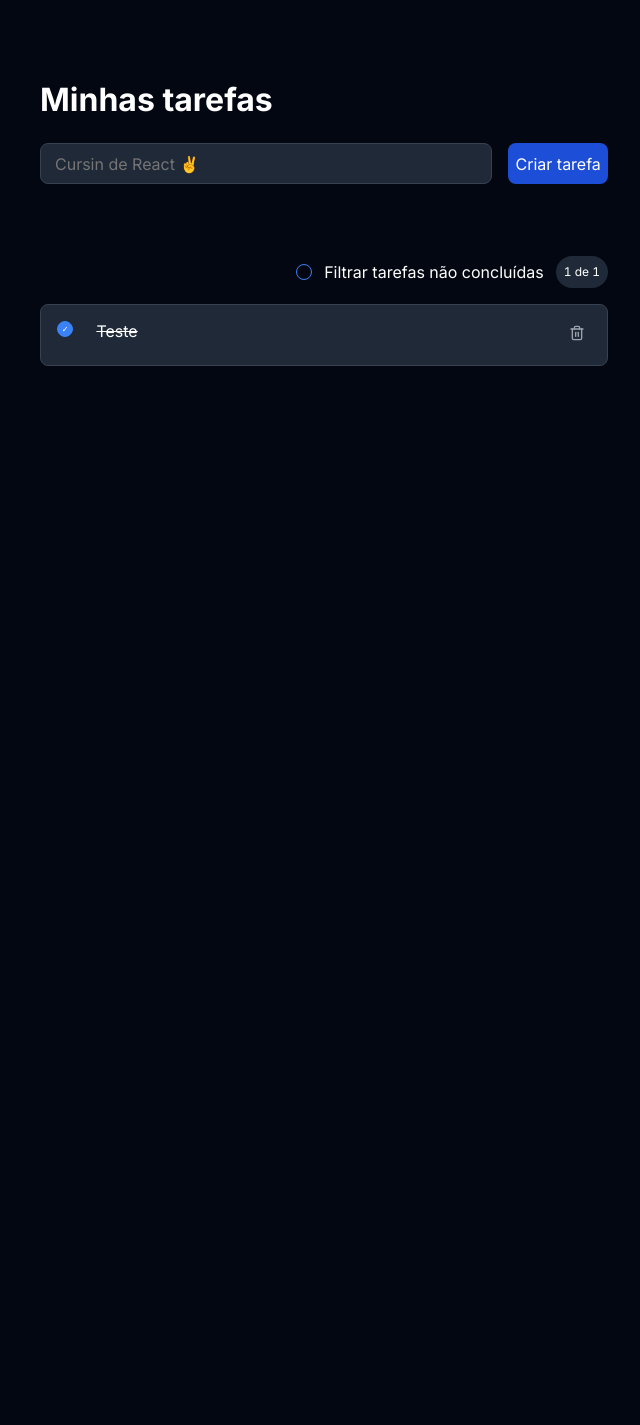
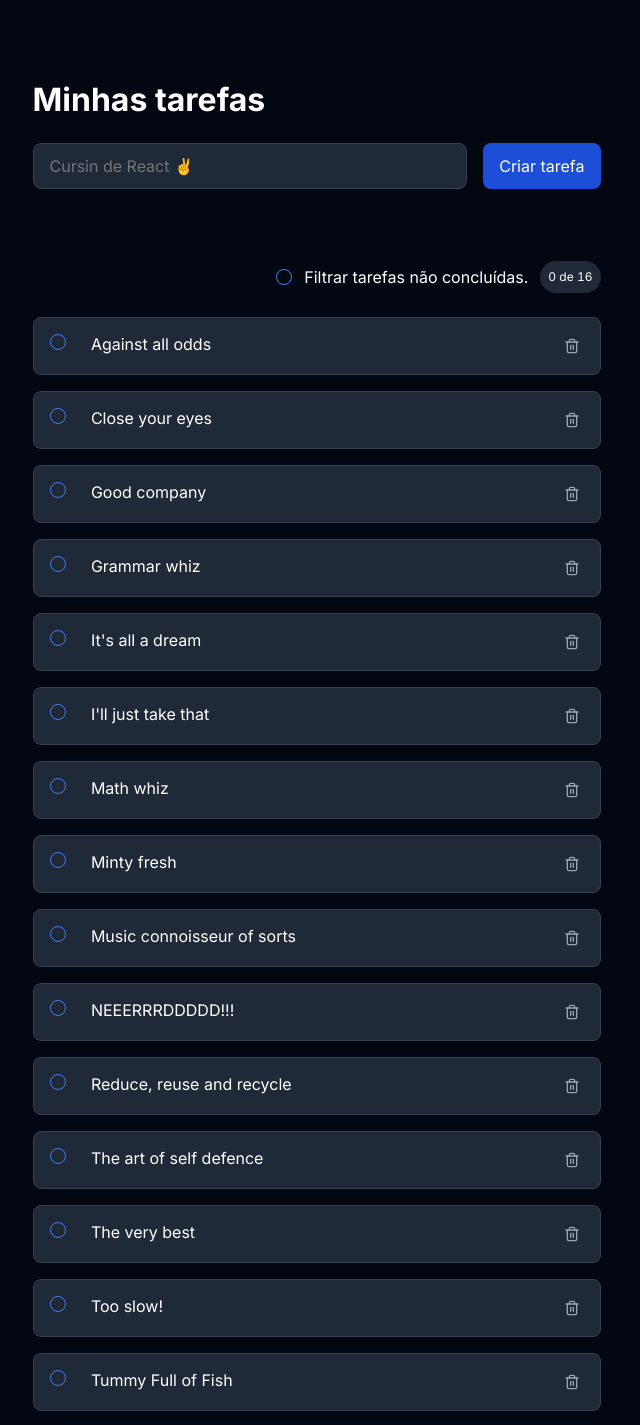
Before and after one commit to RafaelAndeloci/ToDoApp, a React (Vite) app: page / in a window 1280 px wide. Shown: the top 1425 px of the page, without its empty margins (316-956 px from the left). Before the commit the page ends 800 px from the top, so only its background shows below. Built offline with nearby package versions, Linux system fonts and the light colour scheme; data requests are answered from the project's data file.

Commit message:
Dando as últimas lapidadas

```diff
--- a/db.json
+++ b/db.json
@@ -1,9 +1,84 @@
 {
   "tasks": [
     {
-      "descripition": "Teste",
-      "isDone": true,
+      "descripition": "Against all odds",
+      "isDone": false,
       "id": 1
+    },
+    {
+      "descripition": "Close your eyes",
+      "isDone": false,
+      "id": 2
+    },
+    {
+      "descripition": "Good company",
+      "isDone": false,
+      "id": 3
+    },
+    {
+      "descripition": "Grammar whiz",
+      "isDone": false,
+      "id": 4
+    },
+    {
+      "descripition": "It's all a dream",
+      "isDone": false,
+      "id": 5
+    },
+    {
+      "descripition": "I'll just take that",
+      "isDone": false,
+      "id": 6
+    },
+    {
+      "descripition": "Math whiz",
+      "isDone": false,
+      "id": 7
+    },
+    {
+      "descripition": "Minty fresh",
+      "isDone": false,
+      "id": 8
+    },
+    {
+      "descripition": "Music connoisseur of sorts",
+      "isDone": false,
+      "id": 9
+    },
+    {
+      "descripition": "NEEERRRDDDDD!!!",
+      "isDone": false,
+      "id": 10
+    },
+    {
+      "descripition": "Reduce, reuse and recycle",
+      "isDone": false,
+      "id": 11
+    },
+    {
+      "descripition": "The art of self defence",
+      "isDone": false,
+      "id": 12
+    },
+    {
+      "descripition": "The very best",
+      "isDone": false,
+      "id": 13
+    },
+    {
+      "descripition": "Too slow!",
+      "isDone": false,
+      "id": 14
+    },
+    {
+      "descripition": "Tummy Full of Fish",
+      "isDone": false,
+      "id": 15
+    },
+    {
+      "descripition": "Universally Loved",
+      "isDone": false,
+      "id": 16
     }
   ]
 }
--- a/src/App.jsx
+++ b/src/App.jsx
@@ -25,7 +25,6 @@ function App() {
   }, []);
 
   async function handleSubmit(task) {
-    setIsLoading(true);
     const res = await fetch(BASE_URL, {
       headers: {
         "Content-Type": "application/json",
@@ -37,7 +36,6 @@ function App() {
     const data = await res.json();
 
     setTasks([...tasks, data]);
-    setIsLoading(false);
   }
 
   async function handleCheckChange(id, checkedValue) {
@@ -65,13 +63,11 @@ function App() {
   }
 
   async function handleDelete(id) {
-    setIsLoading(true);
     await fetch(BASE_URL + id, {
       method: "DELETE",
     });
     const newTasks = tasks.filter((item) => item.id !== id);
     setTasks(newTasks);
-    setIsLoading(false);
   }
 
   return (
--- a/src/components/CheckBox.jsx
+++ b/src/components/CheckBox.jsx
@@ -1,7 +1,7 @@
 import { useState } from "react";
 import styles from "./CheckBox.module.css";
 
-function CheckBox({ task, onCheckedChange }) {
+function CheckBox({ id, task, onCheckedChange }) {
   const [isLoading, setIsLoading] = useState(false);
 
   function handleCheckedChange(event) {
@@ -11,6 +11,7 @@ function CheckBox({ task, onCheckedChange }) {
   }
   return (
     <input
+      id={id}
       type="checkbox"
       onChange={handleCheckedChange}
       checked={task.isDone}
--- a/src/components/TaskForm.jsx
+++ b/src/components/TaskForm.jsx
@@ -8,20 +8,17 @@ function TaskForm({ onSubmit }) {
 
   async function handleSubmit(e) {
     e.preventDefault();
-
     setIsLoading(true);
-
     const task = {
       descripition,
       isDone: false,
     };
 
     await onSubmit(task);
-    setIsLoading(false);
 
     //Resetando o form
     setDescripition("");
-
+    setIsLoading(false);
     inputRef.current?.focus();
   }
 
@@ -38,7 +35,9 @@ function TaskForm({ onSubmit }) {
           value={descripition}
           onChange={(event) => setDescripition(event.target.value)}
         />
-        <input type="submit" value="Criar tarefa" disabled={isLoading} />
+        <button disabled={isLoading} type="submit">
+          {isLoading ? "Carregando..." : "Criar tarefa"}
+        </button>
       </form>
     </div>
   );
--- a/src/components/TaskForm.module.css
+++ b/src/components/TaskForm.module.css
@@ -1,30 +1,27 @@
 .form {
   display: flex;
-  justify-content: space-between;
   gap: 1rem;
-  height: 41px;
   margin-top: 1.5rem;
 }
 
 .form > input[type="text"] {
   background: var(--gray-800);
   border-radius: 0.5rem;
-  width: 80%;
-  height: 41px;
   border: 1px solid var(--gray-700);
-  padding-left: 0.875rem;
+  padding: 0.75rem 1rem;
+  width: 100%;
   color: #fff;
 }
 
-.form > input[type="submit"] {
+.form > button {
   background: var(--blue-700);
   border-radius: 0.5rem;
   color: #fff;
-  width: 100px;
+  padding: 0.75rem 1rem;
   border-style: none;
-  outline-offset: 4px;
+  white-space: nowrap;
 }
 
-.form > input[type="submit"]:hover {
+.form > button:hover {
   cursor: pointer;
 }
--- a/src/components/TaskItem.jsx
+++ b/src/components/TaskItem.jsx
@@ -6,7 +6,7 @@ import { useState } from "react";
 
 function TaskItem({ task, onDelete, onCheckedChange }) {
   return (
-    <div className={styles.item}>
+    <label className={styles.item}>
       <CheckBox
         task={task}
         onCheckedChange={onCheckedChange}
@@ -20,7 +20,7 @@ function TaskItem({ task, onDelete, onCheckedChange }) {
         onDelete={onDelete}
         className={styles.deleteBtn}
       />
-    </div>
+    </label>
   );
 }
 
--- a/src/components/TaskItem.module.css
+++ b/src/components/TaskItem.module.css
@@ -10,11 +10,13 @@
   margin-top: 1rem;
 }
 
-.forgetPadrinFeito {
+.item:has(input:checked) > p {
   text-decoration: line-through;
-  background: var(--gray-800);
 }
 
+.item:has(input:checked) {
+  opacity: 70%;
+}
 .item > .itemCheck:checked {
   text-decoration: line-through;
 }
--- a/src/components/TaskList.jsx
+++ b/src/components/TaskList.jsx
@@ -5,7 +5,6 @@ import CheckBox from "./CheckBox";
 import TaskItem from "./TaskItem";
 
 function TaskList({ tasks, onDelete, onCheckedChange }) {
-  const [isLoading, setIsLoading] = useState(false);
   const [checkedFilter, setCheckedFilter] = useState(false);
 
   const notDone = tasks.filter((item) => item.isDone === false);
@@ -20,15 +19,14 @@ function TaskList({ tasks, onDelete, onCheckedChange }) {
         <div>
           <div className={styles.filter}>
             <CheckBox
+              id="filter"
               task={filteredTasks.map((task) => task)}
               onCheckedChange={() => {
-                setIsLoading(true);
                 setCheckedFilter(!checkedFilter);
-                setIsLoading(false);
               }}
             />
             <div className={styles.title}>
-              <p>Filtrar tarefas não concluídas</p>
+              <label htmlFor="filter">Filtrar tarefas não concluídas.</label>
             </div>
 
             <p className={styles.counter}>
@@ -46,8 +44,6 @@ function TaskList({ tasks, onDelete, onCheckedChange }) {
                   onCheckedChange={onCheckedChange}
                 />
               ))
-            ) : isLoading ? (
-              <p>Carregando tarefas...</p>
             ) : (
               <p>Todas as tarefas foram concluídas. parabains</p>
             )}
--- a/src/components/TaskList.module.css
+++ b/src/components/TaskList.module.css
@@ -8,7 +8,7 @@
   gap: 0.75rem;
   line-height: 1.5rem;
   align-items: center;
-  margin-bottom: 0.75rem;
+  margin-bottom: 1.5rem;
 }
 
 .counter {
--- a/src/components/TrashButton.module.css
+++ b/src/components/TrashButton.module.css
@@ -1,10 +1,11 @@
 .btn {
-  width: 28px;
-  height: 28px;
+  width: 24px;
+  height: 24px;
   background: none;
   color: var(--gray-400);
   border: none;
   border-radius: 8px;
+  line-height: 0;
 }
 
 .btn:hover {
--- a/src/index.css
+++ b/src/index.css
@@ -25,8 +25,8 @@ button {
   font: inherit;
 }
 :focus {
-  outline: 3px solid var(--blue-500);
-  box-shadow: 0 0 0 2px var(--blue-500);
+  outline: 2px solid var(--blue-500);
+  outline-offset: 2px;
 }
 
 button {
@@ -44,3 +44,7 @@ body {
     font-size: 87.5%;
   }
 }
+
+html {
+  scrollbar-gutter: stable;
+}
```
